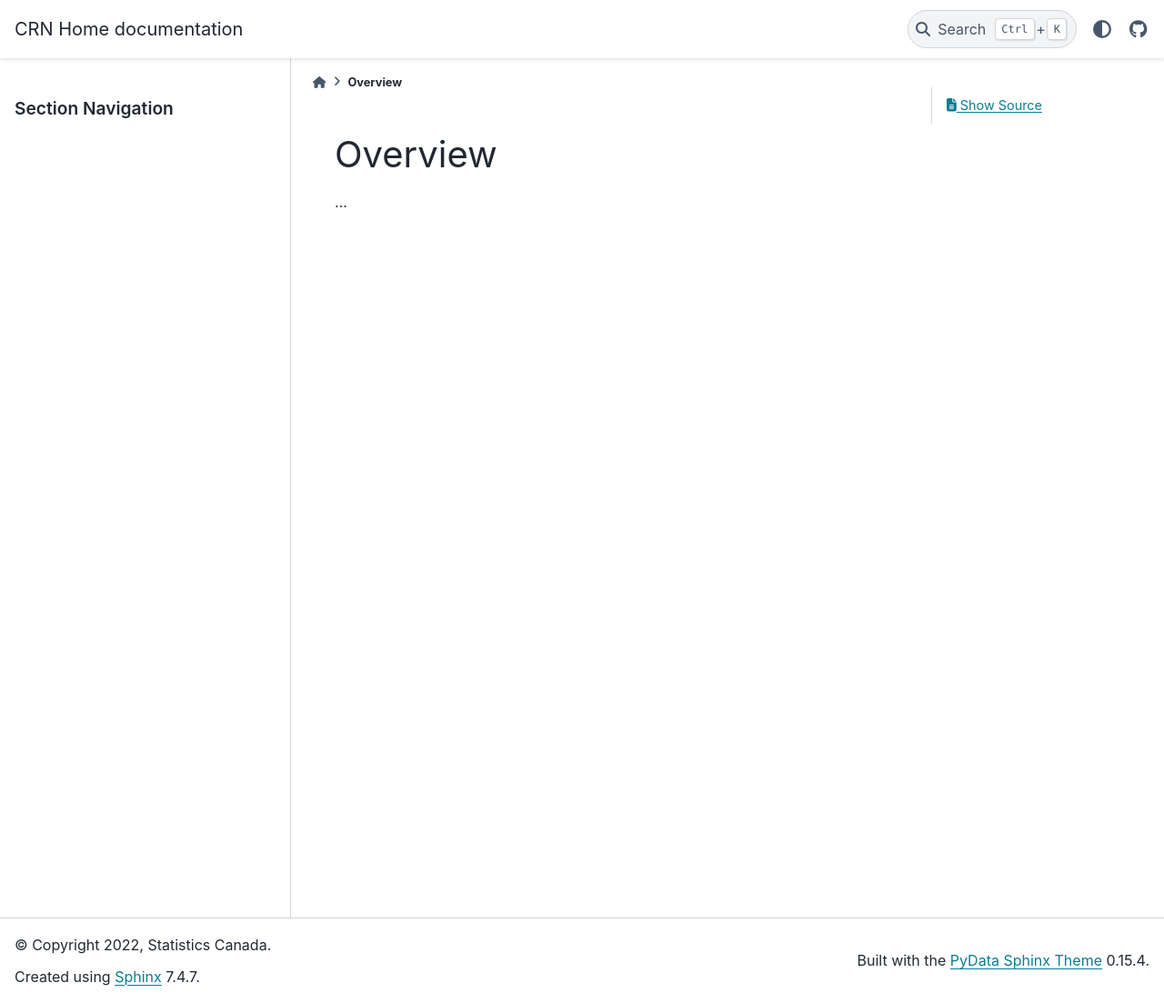
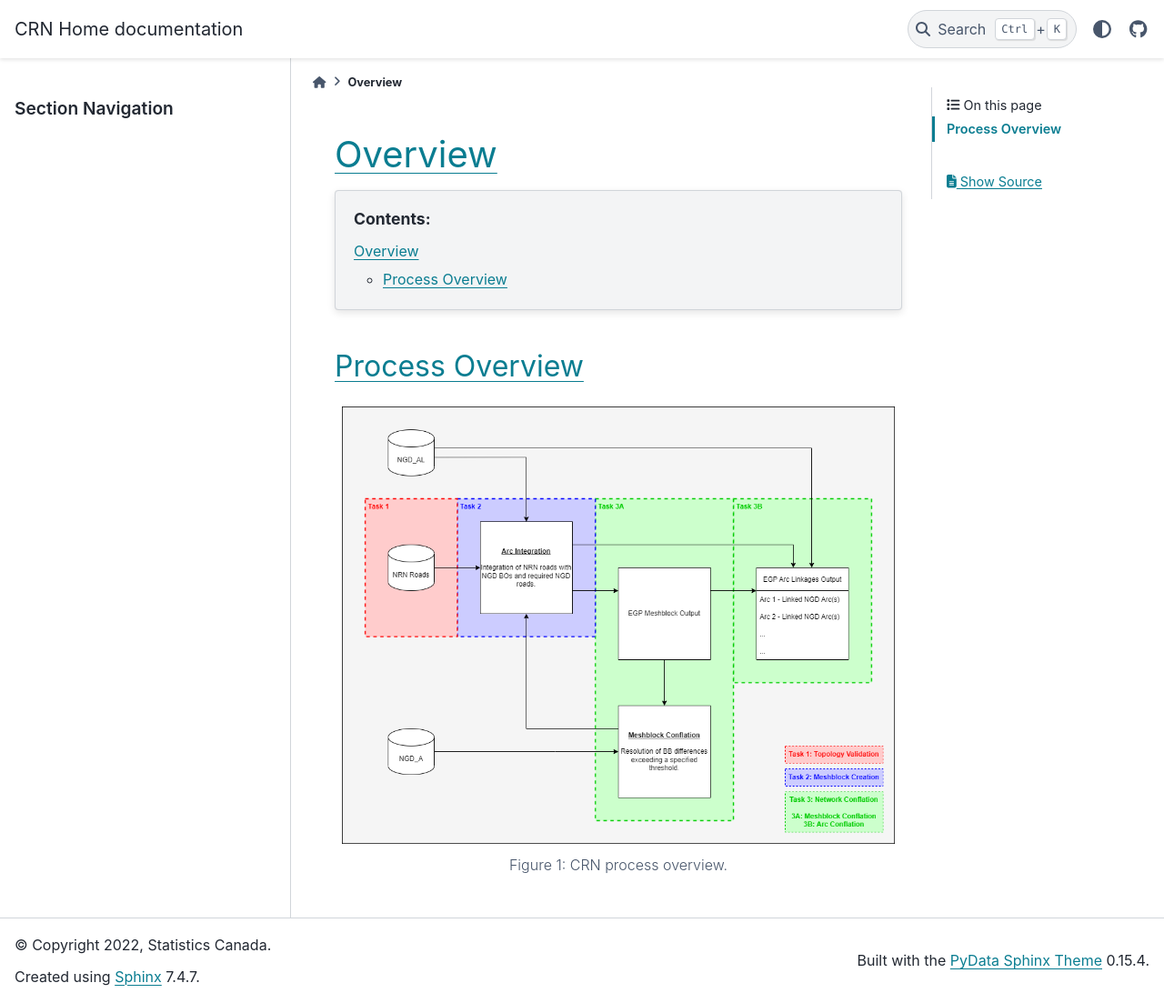
Before and after one commit to StatCan/egp-crn, a Sphinx documentation site: the page built from docs/source/road_network_collapse/overview.rst, in a window 1280 px wide and 1103 px high. Shown: the whole window at 91% size. Built offline with Sphinx 7.4.7 and the PyData theme 0.15.4, drawn with Linux system fonts in a browser that asks for light colours; pages that are not in the unit, such as notebooks, are missing from menus.

Commit message:
[1] added crn overview figures.

```diff
--- a/docs/source/road_network_collapse/overview.rst
+++ b/docs/source/road_network_collapse/overview.rst
@@ -2,4 +2,16 @@
 Overview
 ********
 
-...
+.. include:: <isonum.txt>
+.. include:: <isopub.txt>
+
+.. contents:: Contents:
+   :depth: 2
+
+Process Overview
+================
+
+.. figure:: /source/_static/overview/crn_process_overview.png
+    :alt: CRN process overview.
+
+    Figure 1: CRN process overview.
```
Also changed, not shown: docs/source/_static/overview/crn_process_overview.png (added), 1 other file.
